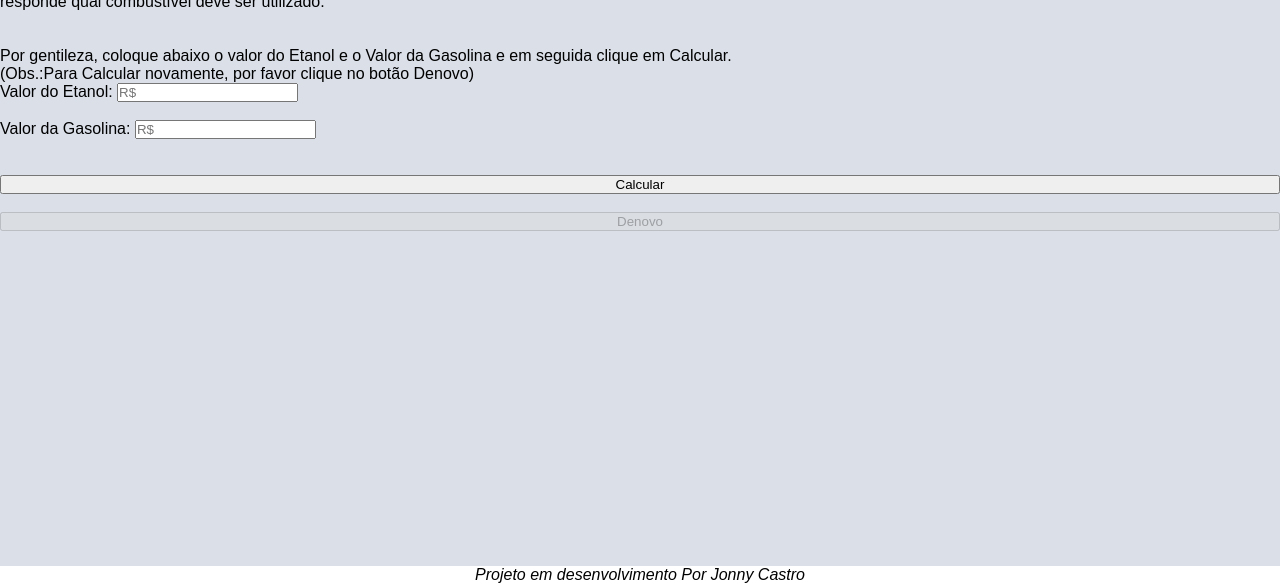
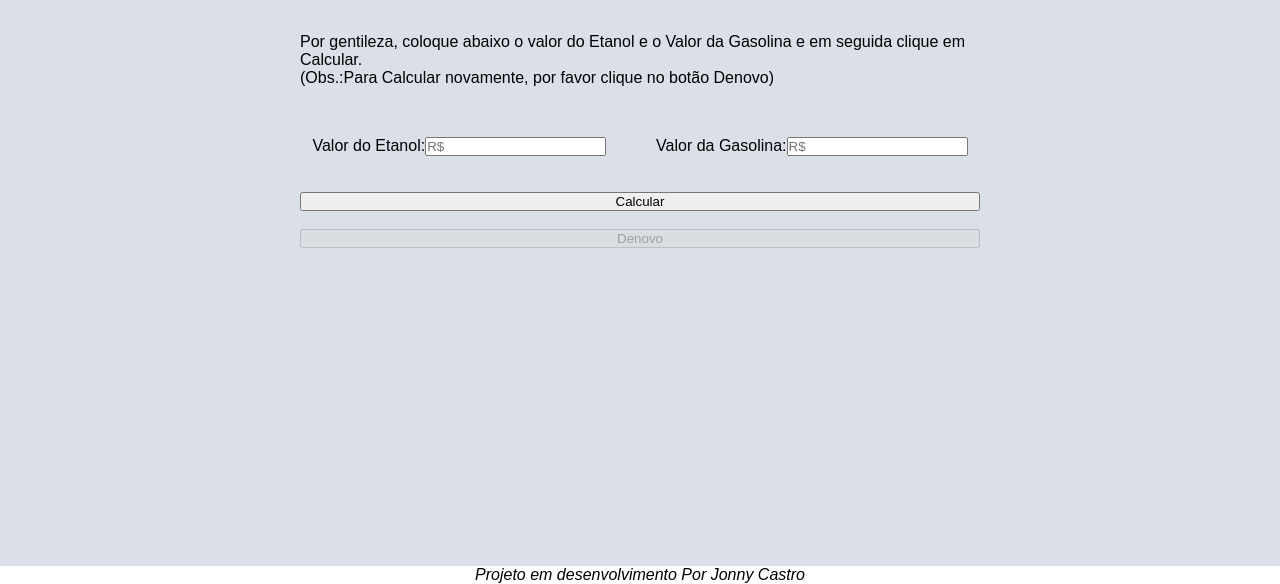
Before and after one commit to joaoacastro/calculocombustivel, a plain HTML site: page index.html in a window 1280 px wide. Shown: the part 234-818 px from the top of the page. Drawn offline with Linux system fonts and the light colour scheme.

Commit message:
Update style.css

```diff
--- a/css/style.css
+++ b/css/style.css
@@ -4,6 +4,16 @@ body {
 .container{
     display: grid;
     justify-content: center;
+}
+.etanol,
+.gasolina{
+    display: flex;
+    justify-content: center;
+}
+.combustiveis{
+    display: flex;
+    justify-content: space-around;
+    padding-top: 50px;
 }
 footer {
     display: flex;
@@ -14,5 +24,7 @@ footer {
 .main {
     min-height: 100vh;
     background-color: #DADFE8;
-    padding-top: 100px;
+    padding-top: 50px;
+    padding-left: 300px;
+    padding-right: 300px;
 }
```
